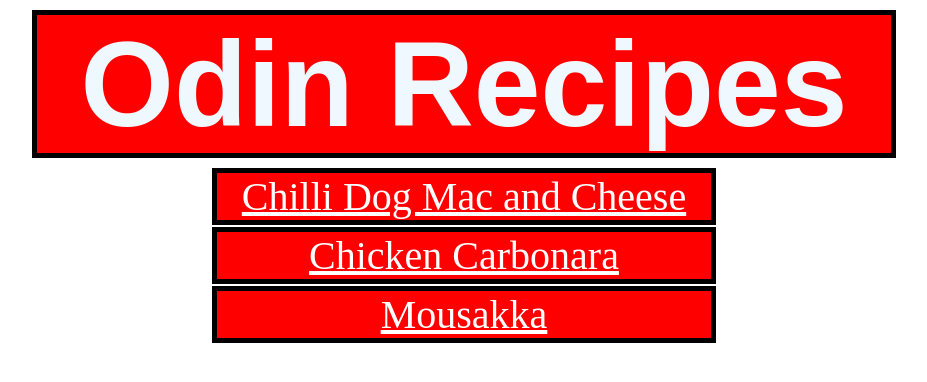
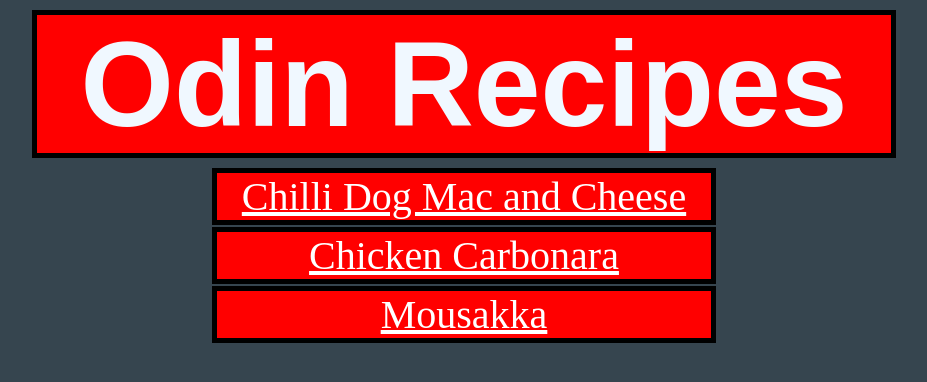
Before and after one commit to NeelsVS/odin-recipes, a plain HTML site: page index.html in a window 1280 px wide. Shown: the whole page, without its empty margins (176-1103 px from the left). Drawn offline with Linux system fonts and the light colour scheme.

Commit message:
Changed the homepage color.

```diff
--- a/css/homepage.css
+++ b/css/homepage.css
@@ -1,3 +1,7 @@
+body {
+    background-color: #36454F;
+}
+
 #or {
     box-sizing: border-box;
     border: solid black 5px;
```
